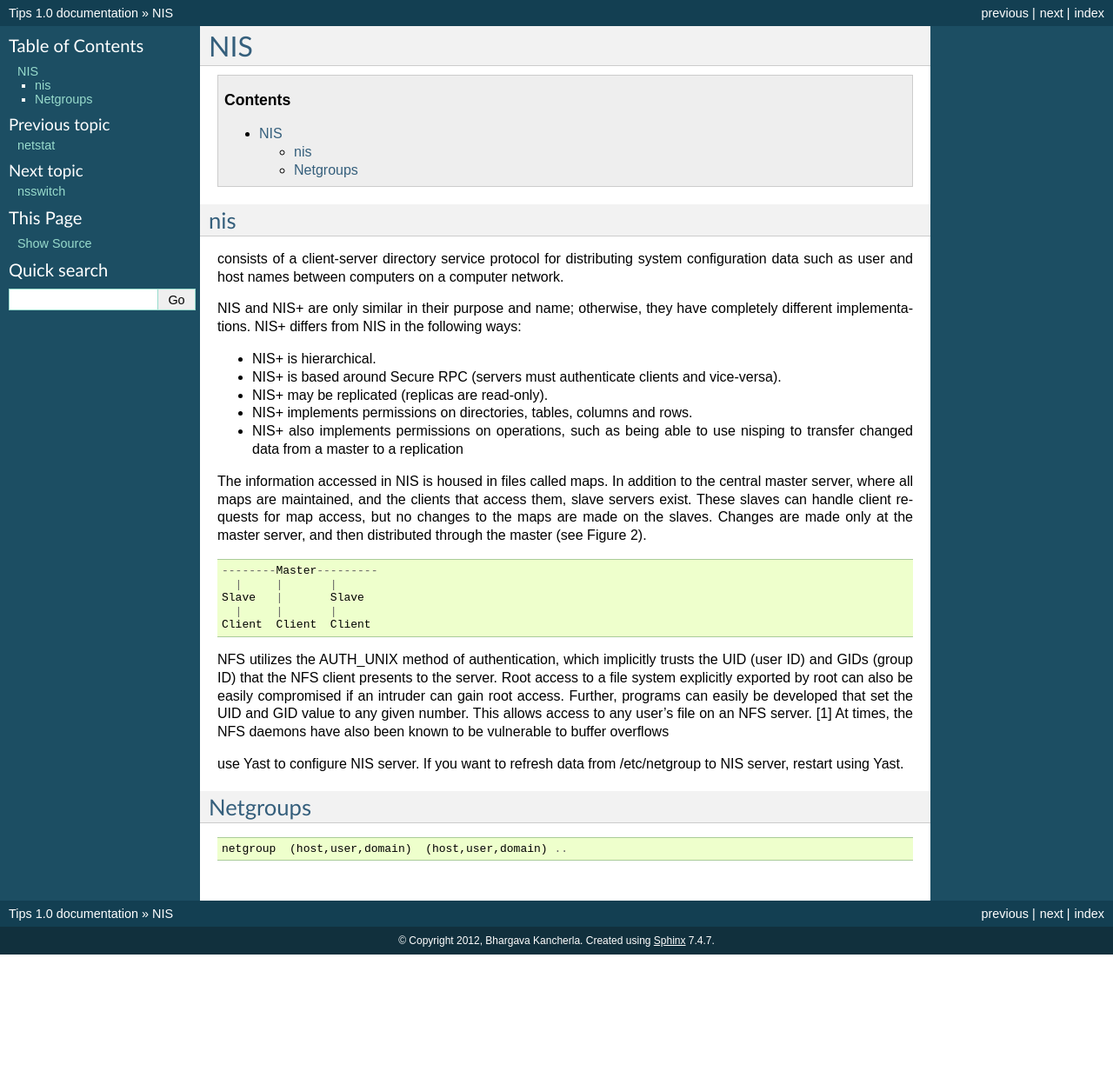
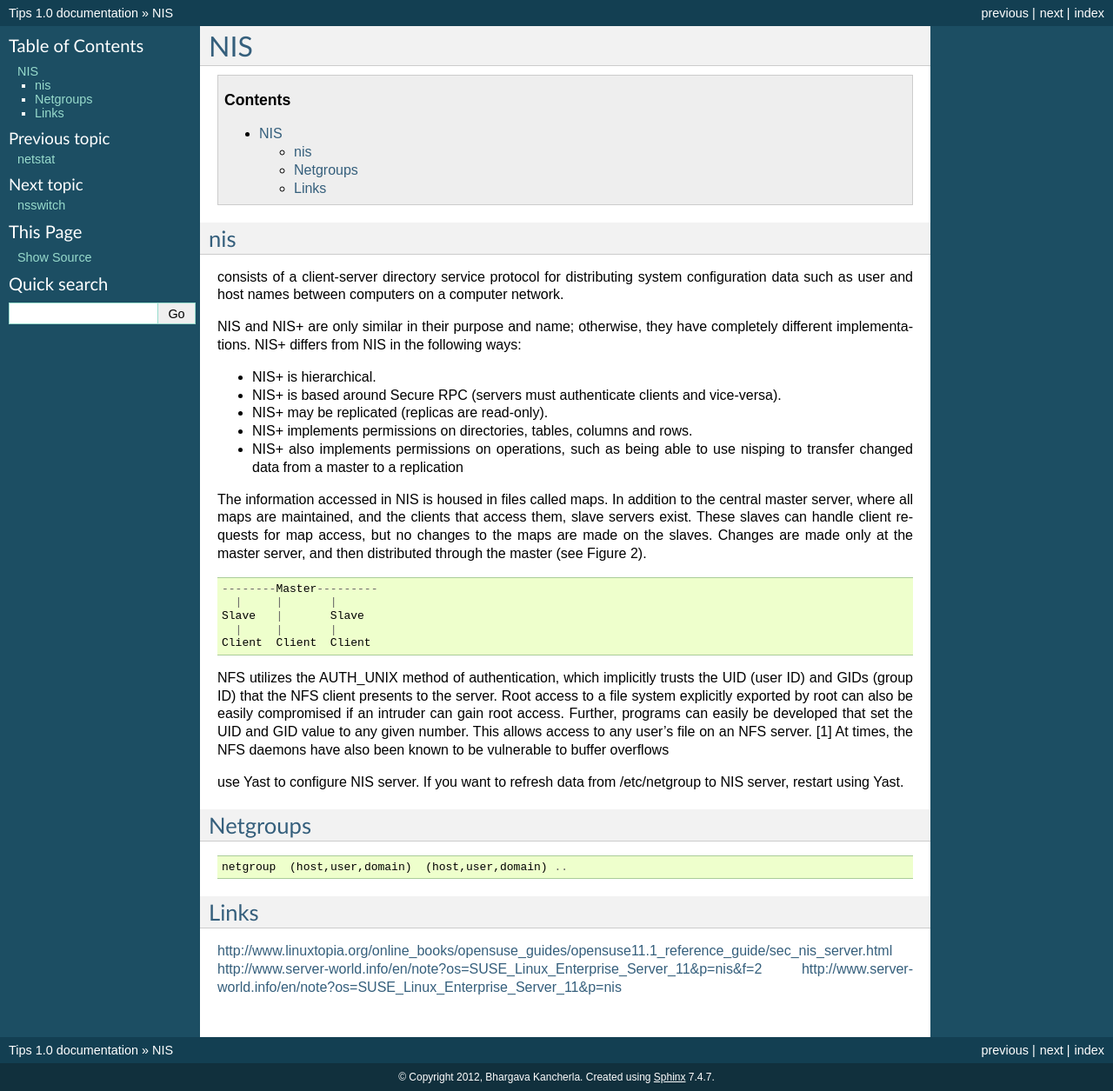
Before and after one commit to bhargavakumark/Notes, a Sphinx documentation site: the page built from source/nis.rst, in a window 1280 px wide. Shown: the whole page at 87% size. Built offline with Sphinx 7.4.7, drawn with Linux system fonts in a browser that asks for light colours; before the commit the page ends 1098 px from its top, so only the background shows below that.

Commit message:
adding references for rpm and nis

```diff
--- a/source/nis.rst
+++ b/source/nis.rst
@@ -37,3 +37,9 @@ Netgroups
 ::
 
         netgroup  (host,user,domain)  (host,user,domain) ..
+
+Links
+-----
+http://www.linuxtopia.org/online_books/opensuse_guides/opensuse11.1_reference_guide/sec_nis_server.html
+http://www.server-world.info/en/note?os=SUSE_Linux_Enterprise_Server_11&p=nis&f=2
+http://www.server-world.info/en/note?os=SUSE_Linux_Enterprise_Server_11&p=nis
--- a/source/rpm.rst
+++ b/source/rpm.rst
@@ -4,6 +4,11 @@ RPM
 .. contents::
 
 .. highlight:: bash
+
+References
+----------
+
+http://www.idevelopment.info/data/Unix/Linux/LINUX_RPMCommands.shtml
 
 Extracing a rpm
 ---------------
```
